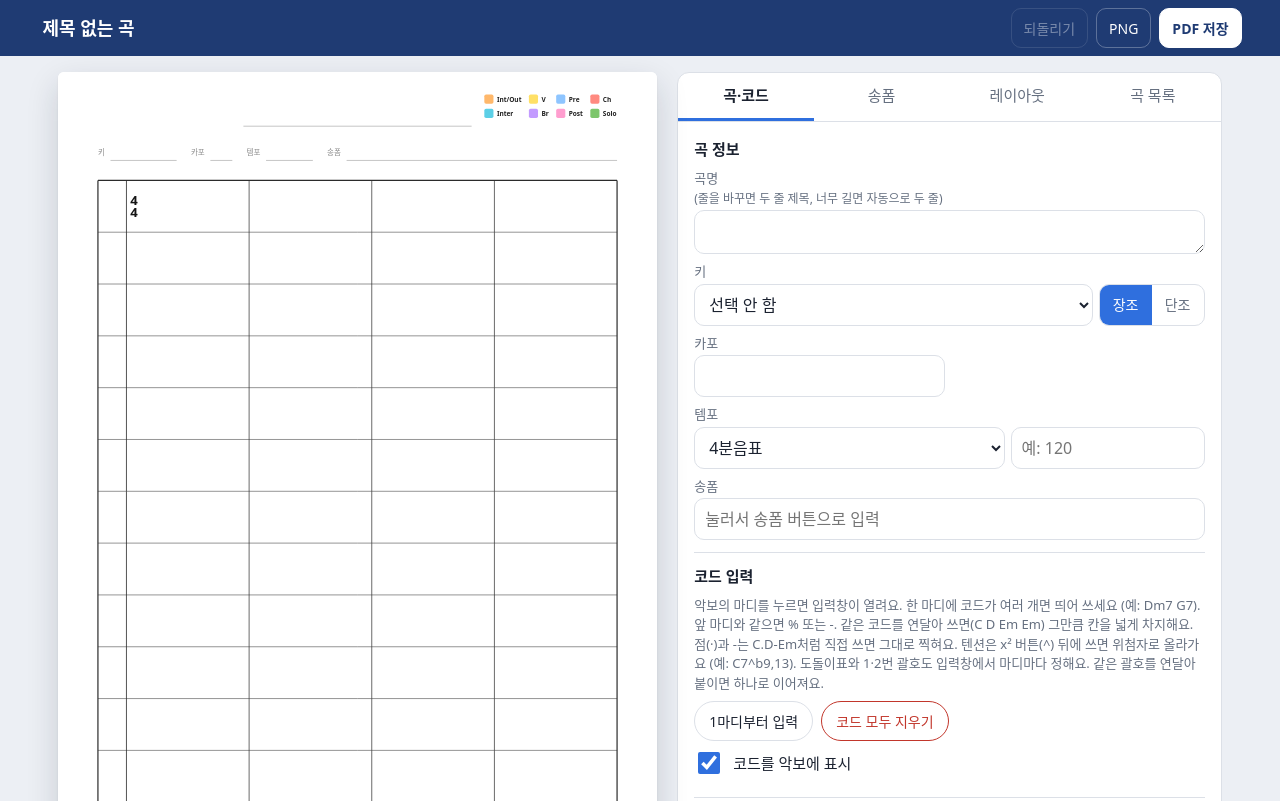
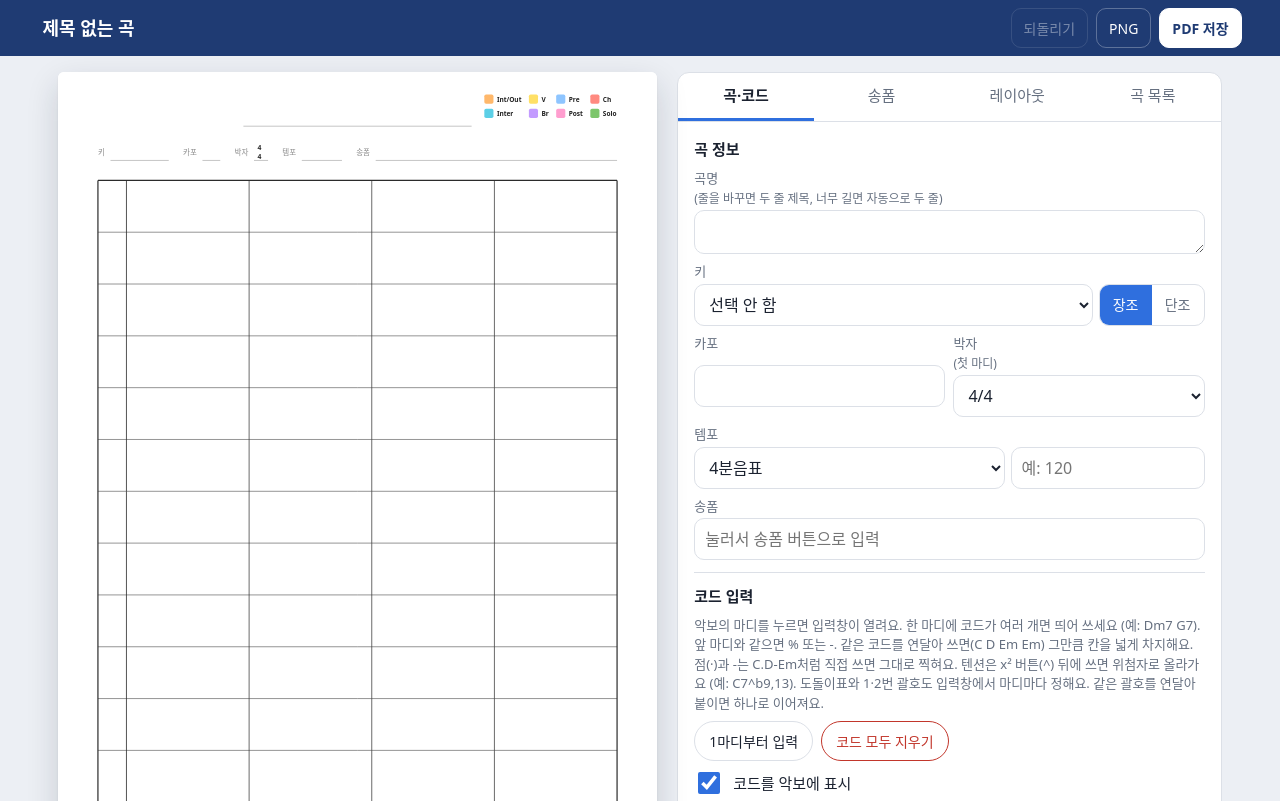
Before and after one commit to minjae00622-sketch/chord-chart, a plain HTML site: page index.html in a window 1280 px wide. Shown: the top 801 px of the page. Drawn offline with Linux system fonts and the light colour scheme.

Commit message:
정보칸에 박자 추가(첫 마디 박자), 메모 한 칸·박자표 숨김을 기본값으로
Co-Authored-By: Claude Opus 5.5 <noreply@anthropic.com>
Claude-Session: https://claude.ai/code/session_019oEahM6qD7YuN3n5VM8JsZ

```diff
--- a/index.html
+++ b/index.html
@@ -284,7 +284,7 @@ const LEGEND = [["인트로·아웃트로","#FFB86B","Int/Out"],["벌스","#FFE0
   ["인터루드","#5CCFE6","Inter"],["브릿지","#C39BFF","Br"],["포스트코러스","#FF9ECF","Post"],["솔로","#7CC66B","Solo"]];
 const ABBR = {"인트로·아웃트로":"Int/Out","인트로":"Int","아웃트로":"Out","벌스":"V","프리코러스":"Pre","코러스":"Ch","인터루드":"Inter","브릿지":"Br"};
 const capAbbr = t => String(t || "").split("/").map(x => x.trim()).map(x => x ? x[0].toUpperCase() + x.slice(1) : x).join("/");
-const OLD_FIELDS = ["키, 템포, 스타일, 폼", "템포, 키, 카포, 폼", "템포, 키, 카포, 송폼"], NEW_FIELDS = "키, 카포, 템포, 송폼";
+const OLD_FIELDS = ["키, 템포, 스타일, 폼", "템포, 키, 카포, 폼", "템포, 키, 카포, 송폼", "키, 카포, 템포, 송폼"], NEW_FIELDS = "키, 카포, 박자, 템포, 송폼";
 const SPARE = {"예비 1": ["포스트코러스", "#FF9ECF", "Post"], "예비 2": ["솔로", "#7CC66B", "Solo"]};
 const RECOLOR = {"#2F9E44": "#7CC66B", "#7EDCC4": "#5CCFE6"};
 const swapVP = lay => { if (lay.vpSwap) return; lay.vpSwap = 1;
@@ -299,8 +299,8 @@ const secColor = q => q.color || (q.cid ? (customOf(q.cid) || {}).color : (st.le
 const secLabel = q => { if (q.label) return q.label; if (q.cid) return (customOf(q.cid) || {}).label || ""; const lg = st.legend[q.idx] || ["", "", ""], sb = subsOf(lg); return sb[q.sub || 0] || sb[0] || lg[0]; };
 const subsOf = l => capAbbr(l[2]).split("/").map(t => t.trim()).filter(Boolean);
 const LAYOUT = {rows:12,bars:4,group:0,orient:"p",labelCol:true,labelGray:false,half:false,numbers:false,finalBar:true,
-  title:true,fields:NEW_FIELDS,legendOn:true,memoOn:true,memo:3,memoCols:"2",fillAlpha:"0.45",secNames:true,
-  printChords:true,flats:"1",showMeter:true,legend:LEGEND};
+  title:true,fields:NEW_FIELDS,legendOn:true,memoOn:true,memo:3,memoCols:"1",fillAlpha:"0.45",secNames:true,
+  printChords:true,flats:"1",showMeter:false,legend:LEGEND};
 const KEY = "chordchart-app-v1";
 const clone = o => JSON.parse(JSON.stringify(o));
 const uid = () => Date.now().toString(36) + Math.random().toString(36).slice(2, 6);
@@ -405,14 +405,17 @@ function draw(ctx, s, selBar) {
   else if (legB) y = legB;
   const fields = st.fields.split(",").map(t => t.trim()).filter(Boolean);
   if (fields.length) {
-    const GAP = 5, wt = fields.map(f => /폼|form/i.test(f) ? 7 : isTempo(f) ? 1.6 : isKey(f) ? 1.9 : 1), unit = (R - L - GAP * (fields.length - 1)) / wt.reduce((a, b) => a + b, 0);
+    const GAP = 5, wt = fields.map(f => /폼|form/i.test(f) ? 7 : isTempo(f) ? 1.6 : isKey(f) ? 1.9 : isMeterF(f) ? .9 : 1), unit = (R - L - GAP * (fields.length - 1)) / wt.reduce((a, b) => a + b, 0);
     let x = L;
     fields.forEach((f, i) => { const fw = unit * wt[i]; font(7.5); text(x, y + 5, f, 7.5, MID);
       const lw = ctx.measureText(f).width + 2;
       line(x + lw, y + 7, x + fw, y + 7, MID, .5);
       const v = S.info[f];
       const room = fw - lw - 1.4, fit = (t, pt) => { font(pt, 500); while (ctx.measureText(t).width > room && pt > 5) { pt -= .25; font(pt, 500); } return pt; };
-      if (v && isTempo(f)) { const nw = noteGlyph(ctx, x + lw + 1.2, y + 5.6, S.tempoNote || "q"), t = "= " + v;
+      if (isMeterF(f)) { const [a, b2] = meterAt(1).split("/"); font(6.8, 800); ctx.textAlign = "center";
+        const mx = x + lw + 1.2 + Math.max(ctx.measureText(a).width, ctx.measureText(b2).width) / 2;
+        text(mx, y + 3.5, a, 6.8, INK, 800); text(mx, y + 6.5, b2, 6.8, INK, 800); ctx.textAlign = "start"; }
+      else if (v && isTempo(f)) { const nw = noteGlyph(ctx, x + lw + 1.2, y + 5.6, S.tempoNote || "q"), t = "= " + v;
         font(9, 500); let pt = 9; while (ctx.measureText(t).width + nw + .8 > room && pt > 5) { pt -= .25; font(pt, 500); }
         text(x + lw + 1.2 + nw + .8, y + 5.6, t, pt, INK, 500); }
       else if (v) { const km = isKey(f) && v.match(/^([A-G][#b]?)(m)?$/), t = km ? `${pretty(km[1])} ${km[2] ? "minor" : "major"}` : /키|key/i.test(f) ? pretty(v) : v; text(x + lw + 1, y + 5.6, t, fit(t, 9), INK, 500); }
@@ -474,6 +477,7 @@ function draw(ctx, s, selBar) {
   return cells;
 }
 const isTempo = f => /템포|tempo|bpm/i.test(f);
+const isMeterF = f => /^(박자|time|meter)$/i.test(f);
 const NOTES = [["q", "4분음표"], ["dq", "점4분음표"], ["e", "8분음표"], ["h", "2분음표"]];
 function noteGlyph(ctx, x, base, type) {
   const rx = .82, ry = .58, cx = x + rx, cy = base - ry, stemTop = cy - 3.1;
@@ -690,7 +694,7 @@ function renderMeters() {
   $("meterCustom").value = PRESETS.includes(def) ? "" : def;
   $("meterList").innerHTML = S.meters.map((q, i) => `<div class="mi"><input type="text" value="${esc(q.m)}" data-i="${i}" data-f="m" aria-label="박자"><span>마디</span><input type="number" inputmode="numeric" min="1" value="${q.from}" data-i="${i}" data-f="from" aria-label="시작 마디"><span>~</span><input type="number" inputmode="numeric" min="1" value="${q.to}" data-i="${i}" data-f="to" aria-label="끝 마디"><button class="x" data-i="${i}" aria-label="삭제">×</button></div>`).join("") || '<p class="hint">모든 마디가 곡 기본 박자예요.</p>';
 }
-$("meterChips").addEventListener("click", e => { const b = e.target.closest("[data-m]"); if (!b) return; snap(); S.meter = b.dataset.m; persist(); renderMeters(); if (sel) fillBarMeter(); render(); });
+$("meterChips").addEventListener("click", e => { const b = e.target.closest("[data-m]"); if (!b) return; snap(); S.meter = b.dataset.m; persist(); renderMeters(); renderInfo(); if (sel) fillBarMeter(); render(); });
 $("meterCustom").addEventListener("input", e => { const m = normMeter(e.target.value); if (!m) return; snap("meterDef"); S.meter = m;
   persist(); $("meterChips").querySelectorAll("[data-m]").forEach(b => { b.style.cssText = ""; }); if (sel) fillBarMeter(); render(); });
 $("meterList").addEventListener("input", e => { const t = e.target, i = +t.dataset.i, f = t.dataset.f; if (isNaN(i) || !f) return;
@@ -706,6 +710,9 @@ function renderInfo() {
   $("info").innerHTML = `<label class="wide">곡명 <small style="font-size:12px">(줄을 바꾸면 두 줄 제목, 너무 길면 자동으로 두 줄)</small><textarea data-f="__title" rows="1" class="ttl">${esc(S.title)}</textarea></label>` +
     fields.map(f => isTempo(f)
       ? `<label class="wide">${esc(f)}<span class="tempo"><select data-tn aria-label="기준 음표">${NOTES.map(([v, l]) => `<option value="${v}"${(S.tempoNote || "q") === v ? " selected" : ""}>${l}</option>`).join("")}</select><input type="text" inputmode="numeric" data-f="${esc(f)}" value="${esc(S.info[f] || "")}" placeholder="예: 120"></span></label>`
+      : isMeterF(f)
+      ? (() => { const cur = normMeter(S.meter) || "4/4", opts = PRESETS.includes(cur) ? PRESETS : [cur, ...PRESETS];
+        return `<label>${esc(f)} <small style="font-size:12px">(첫 마디)</small><select data-meterf aria-label="박자">${opts.map(m => `<option${m === cur ? " selected" : ""}>${m}</option>`).join("")}</select></label>`; })()
       : isKey(f)
       ? (() => { const m = (S.info[f] || "").match(/^([A-G][#b]?)(m)?/) || [], r = m[1] || "", mi = !!m[2];
         return `<label class="wide">${esc(f)}<span class="keyrow"><select data-key="${esc(f)}" aria-label="으뜸음"><option value="">선택 안 함</option>${KEYS.map(k => `<option value="${k}"${k === r ? " selected" : ""}>${pretty(k)}</option>`).join("")}</select><span class="seg" data-kq="${esc(f)}"><button type="button" data-v=""${!mi ? ' class="on"' : ""}>장조</button><button type="button" data-v="m"${mi ? ' class="on"' : ""}>단조</button></span></span></label>`; })()
@@ -717,6 +724,7 @@ const isForm = f => /폼|form/i.test(f);
 const isKey = f => /^(키|key)$/i.test(f);
 const KEYS = ["C", "C#", "Db", "D", "D#", "Eb", "E", "F", "F#", "Gb", "G", "G#", "Ab", "A", "A#", "Bb", "B"];
 function setKey(f, root, minor) { snap(); S.info[f] = root ? root + (minor ? "m" : "") : ""; persist(); render(); }
+$("info").addEventListener("change", e => { if (!("meterf" in e.target.dataset)) return; snap(); S.meter = e.target.value; persist(); renderMeters(); if (sel) fillBarMeter(); render(); });
 $("info").addEventListener("change", e => { const f = e.target.dataset.key; if (f === undefined) return;
   const mi = !!$("info").querySelector(`[data-kq="${CSS.escape(f)}"] .on[data-v="m"]`); setKey(f, e.target.value, mi); });
 $("info").addEventListener("click", e => { const b = e.target.closest("[data-kq] button"); if (!b) return;
--- a/sw.js
+++ b/sw.js
@@ -1,4 +1,4 @@
-const CACHE = "chordchart-v16";
+const CACHE = "chordchart-v17";
 const FILES = ["./", "./index.html", "./manifest.webmanifest", "./icon-192.png", "./icon-512.png", "./icon-maskable-512.png"];
 self.addEventListener("install", e => { e.waitUntil(caches.open(CACHE).then(c => c.addAll(FILES)).then(() => self.skipWaiting())); });
 self.addEventListener("activate", e => { e.waitUntil(caches.keys().then(ks => Promise.all(ks.filter(k => k !== CACHE).map(k => caches.delete(k)))).then(() => self.clients.claim())); });
```
